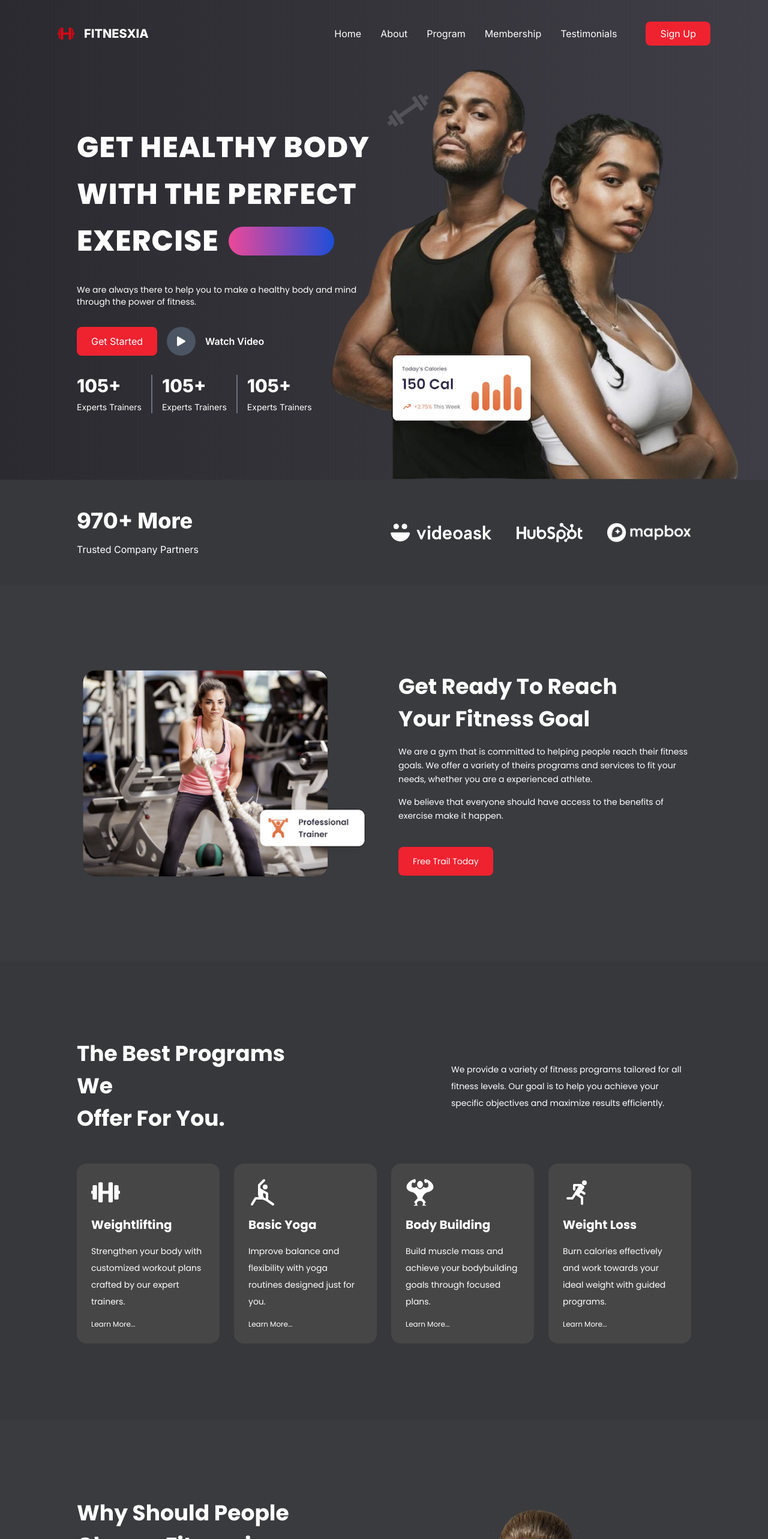
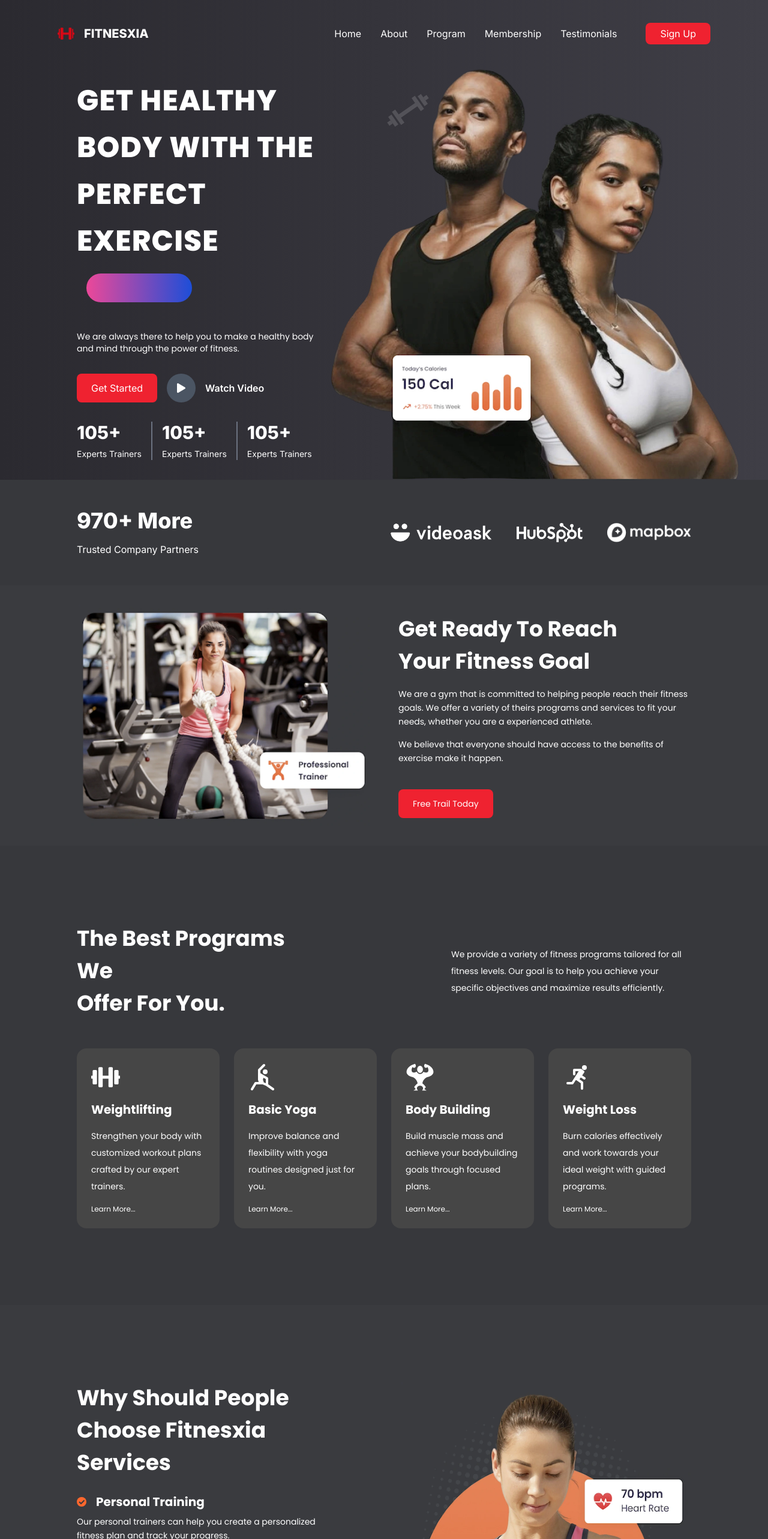
Before and after one commit to gauravshresthaofficial/SPA, a React (Vite) app: page / in a window 1280 px wide. Shown: the top 2566 px of the page at 60% size. Built offline with nearby package versions, Linux system fonts and the light colour scheme.

Commit message:
adding animation

```diff
--- a/package.json
+++ b/package.json
@@ -10,6 +10,7 @@
     "preview": "vite preview"
   },
   "dependencies": {
+    "motion": "^11.18.0",
     "react": "^18.3.1",
     "react-dom": "^18.3.1",
     "react-icons": "^5.4.0",
--- a/src/components/Navbar.jsx
+++ b/src/components/Navbar.jsx
@@ -1,6 +1,7 @@
 import React, { useState, useEffect } from "react";
 import { Link } from "react-scroll";
 import Logo from '/src/assets/Logo.webp'
+import { motion, stagger } from "motion/react"
 
 const NavItem = ({ to, label, activeClass = "text-[#ef2230]", className = "", extraStyles = "" }) => {
   return (
@@ -57,12 +58,115 @@ const Navbar = () => {
         <h1 className="font-extrabold text-xl uppercase">Fitnesxia</h1>
       </div>
 
-      <div className="flex items-center gap-8">
+      <motion.div
+        className="flex items-center gap-8"
+        initial="hidden"
+        animate="visible"
+        variants={{
+          hidden: { opacity: 0 },
+          visible: {
+            opacity: 1,
+            transition: {
+              staggerChildren: 0.1, // Controls the delay between each child animation
+              // ease: [0.42, 0, 0.58, 1], // Custom cubic-bezier for smooth easing
+              when: "beforeChildren"
+            },
+          },
+        }}
+      >
+        <motion.div
+          variants={{
+            hidden: { opacity: 0, y: -40 },
+            visible: {
+              opacity: 1,
+              y: 0,
+              transition: {
+                duration: 0.6,
+                ease: [0.42, 0, 0.58, 1],
+              },
+            },
+          }}
+        >
           <NavItem to="home" label="Home" activeClass="text-red-500" />
+        </motion.div>
+
+        <motion.div
+          variants={{
+            hidden: { opacity: 0, y: -40 },
+            visible: {
+              opacity: 1,
+              y: 0,
+              transition: {
+                duration: 0.6,
+                ease: [0.42, 0, 0.58, 1],
+              },
+            },
+          }}
+        >
           <NavItem to="about" label="About" activeClass="text-red-500" />
+        </motion.div>
+
+        <motion.div
+          variants={{
+            hidden: { opacity: 0, y: -40 },
+            visible: {
+              opacity: 1,
+              y: 0,
+              transition: {
+                duration: 0.6,
+                ease: [0.42, 0, 0.58, 1],
+              },
+            },
+          }}
+        >
           <NavItem to="program" label="Program" activeClass="text-red-500" />
+        </motion.div>
+
+        <motion.div
+          variants={{
+            hidden: { opacity: 0, y: -40 },
+            visible: {
+              opacity: 1,
+              y: 0,
+              transition: {
+                duration: 0.6,
+                ease: [0.42, 0, 0.58, 1],
+              },
+            },
+          }}
+        >
           <NavItem to="membership" label="Membership" activeClass="text-red-500" />
+        </motion.div>
+
+        <motion.div
+          variants={{
+            hidden: { opacity: 0, y: -40 },
+            visible: {
+              opacity: 1,
+              y: 0,
+              transition: {
+                duration: 0.6,
+                ease: [0.42, 0, 0.58, 1],
+              },
+            },
+          }}
+        >
           <NavItem to="testimonials" label="Testimonials" activeClass="text-red-500" />
+        </motion.div>
+
+        <motion.div
+          variants={{
+            hidden: { opacity: 0, y: -40 },
+            visible: {
+              opacity: 1,
+              y: 0,
+              transition: {
+                duration: 0.6,
+                ease: [0.42, 0, 0.58, 1],
+              },
+            },
+          }}
+        >
           <NavItem
             to="signup"
             label="Sign Up"
@@ -70,7 +174,10 @@ const Navbar = () => {
             extraStyles="ml-4"
             activeClass="text-white"
           />
-      </div>
+        </motion.div>
+      </motion.div>
+
+
     </nav>
   );
 };
--- a/src/pages/About.jsx
+++ b/src/pages/About.jsx
@@ -3,39 +3,96 @@ import videoask from '/src/assets/videoask.webp';
 import hubspot from '/src/assets/hubspot.webp';
 import mapbox from '/src/assets/mapbox.webp';
 import lady from '/src/assets/lady.webp'
+import { motion } from 'motion/react';
 
 const About = () => {
+    const staggerVariants = {
+        initial: {
+            opacity: 0,
+            x: 200,
+        },
+        whileInView: {
+            opacity: 1,
+            x: 0,
+            transition: {
+                duration: 0.1,
+                type: "spring",
+                stiffness: 20
+            }
+        }
+    }
     return (
-        <div id='about' className='flex flex-col w-full min-h-screen text-white'>
+        <div id='about' className='flex flex-col w-full h-full text-white'>
             <div className='flex justify-between bg-[#37383C] shadow-lg px-32 w-full h-44'>
-                <div className='flex flex-col justify-center gap-4'>
+                <motion.div
+                    className='flex flex-col justify-center gap-4'
+                    initial={{ opacity: 0, x: -100 }}
+                    whileInView={{ opacity: 1, x: 0 }}
+                    transition={{ duration: 0.5 }}
+                    viewport={{ once: true, amount: 0.5 }}
+                >
                     <h2 className='font-extrabold text-4xl'>970+ More</h2>
                     <p className=''>Trusted Company Partners</p>
-                </div>
-                <div className='flex items-center gap-10'>
+                </motion.div>
+                <motion.div
+                    className='flex items-center gap-10'
+                    initial={{ opacity: 0, x: 100 }}
+                    whileInView={{ opacity: 1, x: 0 }}
+                    transition={{ duration: 0.5 }}
+                    viewport={{ once: true, amount: 0.5 }}
+                >
                     <img src={videoask} alt="" className='w-auto h-8' />
                     <img src={hubspot} alt="" className='w-auto h-8' />
                     <img src={mapbox} alt="" className='w-auto h-8' />
-                </div>
+                </motion.div>
             </div>
-            <div className='gap-12 grid grid-cols-2 bg-[#3A3B3F] p-32 w-full grow'>
-                <img src={lady} alt="" />
-                <div className="flex flex-col justify-center gap-4 font-pop">
-                    <h2 className='font-bold text-4xl capitalize leading-normal'>Get ready to reach<br />your fitness goal</h2>
-                    <p className='text-sm leading-relaxed'>We are a gym that is committed to helping people
+            <div className='gap-12 grid grid-cols-2 bg-[#3A3B3F] px-32 py-8 w-full'>
+                <motion.img
+                    src={lady}
+                    alt="workout_picture"
+                    initial={{ opacity: 0, y: 200 }}
+                    whileInView={{ opacity: 1, y: 0 }}
+                    transition={{ duration: 1 }}
+                    viewport={{ once: true, }}
+                />
+                <motion.div
+                    className="flex flex-col justify-center gap-4 font-pop"
+                    initial="initial"
+                    whileInView="whileInView"
+                    viewport={{ once: true, amount: 0.3 }}
+                    variants={{
+                        initial: { opacity: 0, y: 200 },
+                        whileInView: {
+                            opacity: 1,
+                            y: 0,
+                            transition: {
+                                when: "beforeChildren",
+                                staggerChildren: 0.2,
+                            },
+                        },
+
+                    }}
+                >
+                    <motion.h2 variants={staggerVariants} className='font-bold text-4xl capitalize leading-normal'>Get ready to reach<br />your fitness goal
+                    </motion.h2>
+                    <motion.p variants={staggerVariants} className='text-sm leading-relaxed'>We are a gym that is committed to helping people
                         reach their fitness goals. We offer a variety of theirs
                         programs and services to fit your needs, whether
                         you are a experienced athlete.
-                    </p>
-                    <p className='text-sm leading-relaxed'>
+                    </motion.p>
+                    <motion.p variants={staggerVariants} className='text-sm leading-relaxed'>
                         We believe that everyone should have access to
-                        the benefits of exercise make it happen.</p>
-                    <button className='bg-primary hover:opacity-70 mt-6 px-6 rounded-lg w-fit h-12 text-sm text-white transition-colors duration-200 cursor-pointer'>Free Trail Today</button>
-                </div>
+                        the benefits of exercise make it happen.
+                    </motion.p>
+                    <motion.button variants={staggerVariants}
+                        className='bg-primary hover:opacity-70 mt-6 px-6 rounded-lg w-fit h-12 text-sm text-white transition-colors duration-200 cursor-pointer'>
+                        Free Trail Today
+                    </motion.button>
+                </motion.div>
 
             </div>
 
-        </div>
+        </div >
     )
 }
 
--- a/src/pages/HomePage.jsx
+++ b/src/pages/HomePage.jsx
@@ -2,28 +2,73 @@ import React from 'react'
 import { CgGym } from 'react-icons/cg'
 import { FaPlay } from 'react-icons/fa'
 import LandingImage from '/src/assets/LandingImage.webp'
+import { motion } from 'motion/react'
+import { animate, delay } from 'motion'
 
 const HomePage = () => {
+    const containerVariants = {
+        hidden: { opacity: 0 },
+        show: {
+            opacity: 1,
+            delay: 4,
+            transition: {
+                delay: 1,
+                when: "beforeChildren",
+                staggerChildren: 0.2,
+            }
+        }
+    };
+
+    const fadeInVariants = {
+        hidden: {
+            opacity: 0,
+            y: 80
+        },
+        show: {
+            opacity: 1,
+            y: 0,
+            transition: {
+                duration: 0.4
+            }
+        }
+    };
     return (
-        <section id='home' className='relative bg-gradient-to-r from-[#2B2A30] to-[#3f3e46] px-32 pt-24 w-full h-screen text-white'>
-            <div className='z-30 flex flex-col justify-center gap-8 w-[40vw] h-full'>
-                <h1 className='font-extrabold font-pop text-3xl lg:text-5xl uppercase leading-loose lg:leading-relaxed tracking-wide'>
+        <section id='home' className='relative bg-gradient-to-r from-[#2B2A30] to-[#3f3e46] px-32 pt-24 w-full h-screen text-white overflow-hidden'>
+            <motion.div
+                className='z-30 flex flex-col justify-center gap-8 w-2/5 h-full'
+                initial="hidden"
+                animate="show"
+                variants={containerVariants}
+            >
+                <motion.h1
+                    className='font-extrabold font-pop text-3xl lg:text-5xl uppercase leading-loose lg:leading-relaxed tracking-wide'
+                    variants={fadeInVariants}
+                >
                     Get healthy body with the perfect exercise
                     <div className='inline-block hover:bg-blue-600 bg-gradient-to-r from-pink-500 to-blue-700 my-auto ml-4 rounded-full w-44 h-[3rem] translate-y-2 duration-200 hover:scale-105'></div>
-                </h1>
-                <p className='font-pop text-sm'>
+                </motion.h1>
+
+                <motion.p
+                    className='font-pop text-sm'
+                    variants={fadeInVariants}
+                >
                     We are always there to help you to make a healthy body and mind through the power of fitness.
-                </p>
+                </motion.p>
 
-                <div className='flex items-center gap-4'>
+                <motion.div className='flex items-center gap-4'
+                    variants={fadeInVariants}
+                >
                     <button className='bg-primary hover:opacity-70 px-6 rounded-lg h-12 text-white transition-colors duration-200 cursor-pointer'>Get Started</button>
                     <div className='flex justify-center items-center bg-gray-600 p-2 rounded-full w-12 h-12 duration-150 hover:scale-110'>
                         <FaPlay className=''></FaPlay>
                     </div>
                     <p className='hover:opacity-80 font-semibold cursor-pointer'>Watch Video</p>
-                </div>
+                </motion.div>
 
-                <div className='flex gap-4 divide-x-2 divide-gray-500'>
+                <motion.div
+                    className='flex gap-4 divide-x-2 divide-gray-500'
+                    variants={fadeInVariants}
+                >
                     <div className='space-y-2'>
                         <h2 className='font-extrabold text-3xl'>105+</h2>
                         <p className='text-sm'>Experts Trainers</p>
@@ -37,12 +82,16 @@ const HomePage = () => {
                         <p className='text-sm'>Experts Trainers</p>
                     </div>
 
-                </div>
-            </div>
+                </motion.div>
+            </motion.div>
 
             <CgGym className='top-36 left-1/2 absolute opacity-15 w-auto h-20' />
 
-            <img src={LandingImage} alt="" className='right-10 bottom-0 absolute w-auto h-[90vh]' />
+            <motion.img src={LandingImage} alt="" className='right-10 bottom-0 absolute w-auto h-[90vh]'
+                initial={{ opacity: 0, y: "100%" }}
+                animate={{ opacity: 1, y: 0 }}
+                transition={{ duration: 1, delay: 1 }}
+            />
 
         </section>
     )
--- a/src/pages/Program.jsx
+++ b/src/pages/Program.jsx
@@ -4,6 +4,8 @@ import { GiMuscleUp } from 'react-icons/gi';
 import { GrRun, GrYoga } from 'react-icons/gr';
 import { ImCheckboxChecked } from 'react-icons/im';
 import bpm from '/src/assets/bpm.webp'
+import { motion } from 'motion/react';
+import { spring } from 'motion';
 
 const programData = [
     {
@@ -53,28 +55,76 @@ const sercicesData = [
 ]
 
 const Program = () => {
+    const programstagger = {
+        initial: {
+            opacity: 0.1,
+            x: 400,
+            y: 100,
+            scale: 0,
+        },
+        show: {
+            opacity: 1,
+            x: 0,
+            y: 0,
+            scale: 1,
+            transition: { duration: 0.2, type: "spring" }
+        }
+    }
     return (
         <>
             <div id="program" className="flex flex-col justify-center items-center gap-12 bg-[#37383C] p-32 w-full font-pop text-white">
                 <div className="items-center gap-56 grid grid-cols-2">
-                    <h2 className="font-bold text-4xl capitalize leading-normal">
+                    <motion.h2
+                        className="font-bold text-4xl capitalize leading-normal"
+                        initial={{ opacity: 0, x: -100 }}
+                        whileInView={{ opacity: 1, x: 0 }}
+                        transition={{ duration: 0.5 }}
+                        viewport={{ once: true, amount: 0.5 }}
+                    >
                         The best programs we<br />offer for you.
-                    </h2>
-                    <p className="text-sm leading-loose">
+                    </motion.h2>
+                    <motion.p
+                        className="text-sm leading-loose"
+                        initial={{ opacity: 0, x: 100 }}
+                        whileInView={{ opacity: 1, x: 0 }}
+                        transition={{ duration: 0.5 }}
+                        viewport={{ once: true, amount: 0.5 }}
+                    >
                         We provide a variety of fitness programs tailored for all fitness levels.
                         Our goal is to help you achieve your specific objectives and maximize results efficiently.
-                    </p>
+                    </motion.p>
                 </div>
-                <div className="gap-6 grid grid-cols-4 w-full">
+                <motion.div className="gap-6 grid grid-cols-4 w-full overflow-hidden"
+                    initial="initial"
+                    whileInView="show"
+                    viewport={{ once: true }}
+                    variants={{
+                        initial: {},
+                        show: {
+                            transition: {
+                                staggerChildren: 0.3,
+                            }
+                        }
+                    }}
+                >
                     {programData.map((program) => (
-                        <div key={program.id} className="space-y-4 bg-[#464646] hover:bg-secondary p-6 rounded-2xl transition duration-150">
+                        <motion.div
+                            key={program.id}
+                            className="space-y-4 bg-[#464646] hover:bg-secondary p-6 rounded-2xl transition duration-150"
+                            variants={programstagger}
+                        >
                             <program.icon className="w-auto h-12" />
                             <h2 className="font-bold text-xl">{program.title}</h2>
                             <p className="text-sm leading-loose">{program.description}</p>
-                            <p className="text-xs cursor-pointer">Learn More...</p>
-                        </div>
+                            <p className="text-xs cursor-pointer">
+                                <span className="inline-block transform origin-bottom-left hover:scale-125">
+                                    Learn More...
+                                </span>
+                            </p>
+
+                        </motion.div>
                     ))}
-                </div>
+                </motion.div>
             </div>
             <div className='gap-12 grid grid-cols-2 bg-[#3A3B3F] p-32 max-h-screen font-pop text-white'>
                 <div className='flex flex-col justify-center items-start gap-6 pr-12'>
@@ -82,7 +132,7 @@ const Program = () => {
                         Why should people choose Fitnesxia services
                     </h2>
                     {sercicesData.map((service) => (
-                        <div className='space-y-2'>
+                        <div className='space-y-2' key={service.id}>
                             <div className='flex items-center gap-2' key={service.id}>
                                 <ImCheckboxChecked className='inline-block mr-2 rounded-full w-auto h-full text-secondary' />
                                 <h2 className="font-bold text-xl">{service.title}</h2>
```
Also changed, not shown: src/pages/Membership.jsx (+8 -7 lines), 1 other file (tests, documents, lock files or other folders). Lines whose indentation alone changed are shown as unchanged.
